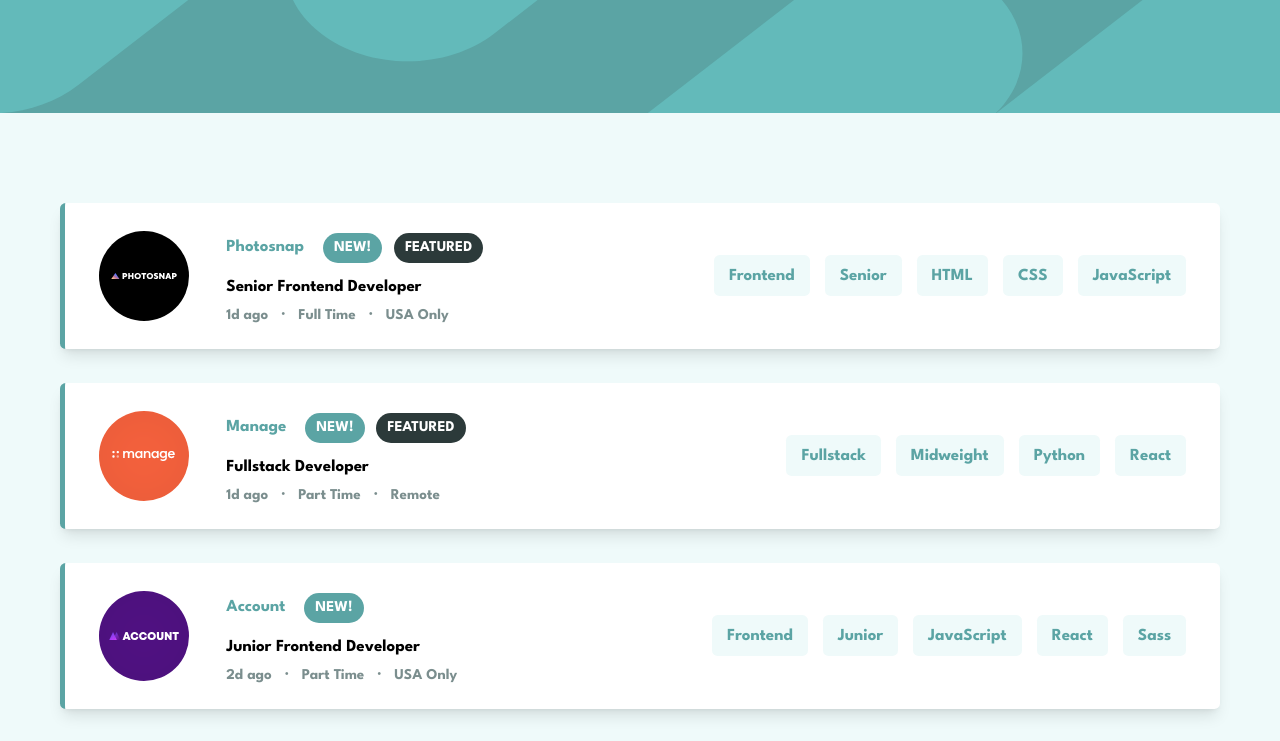
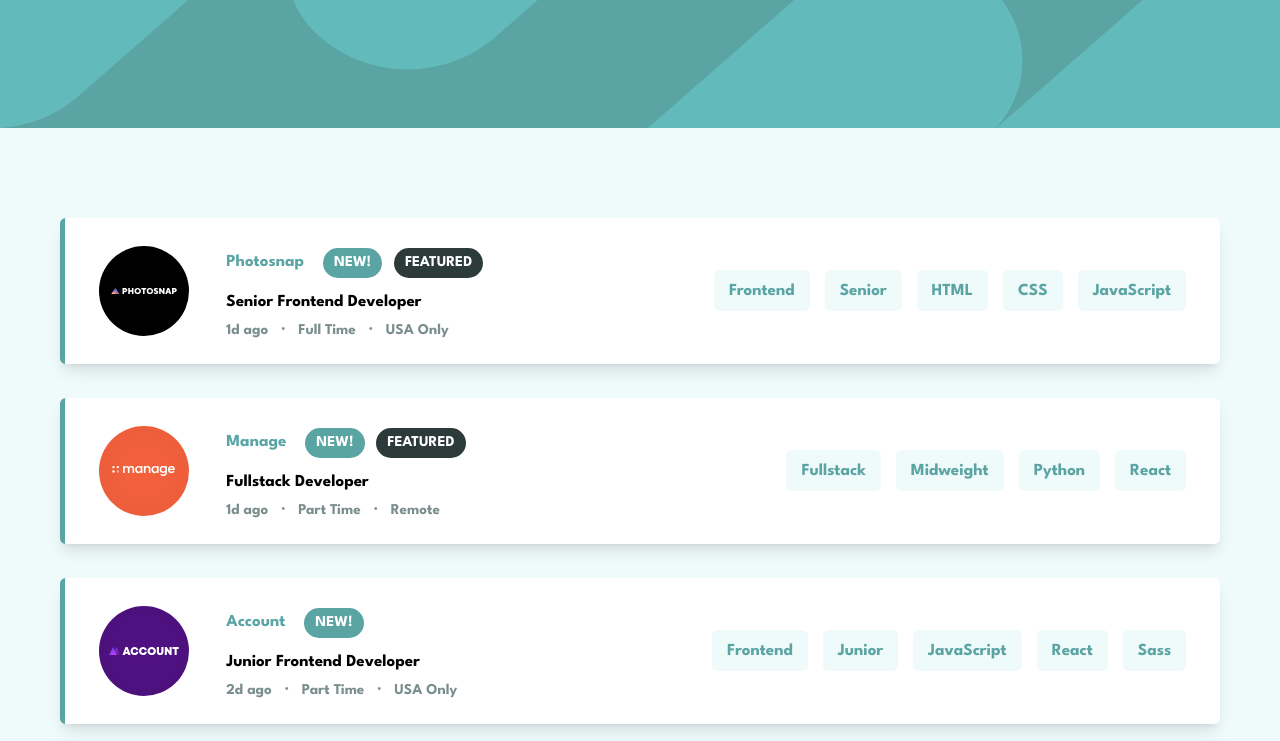
Before and after one commit to Nnadivictory25/static-job-listings, a website: page index.html in a window 1280 px wide. Shown: the top 741 px of the page. Drawn offline with nearby package versions, Linux system fonts and the light colour scheme.

Commit message:
fixed css transition animation and some js

```diff
--- a/app/scss/components/navbar.scss
+++ b/app/scss/components/navbar.scss
@@ -5,6 +5,6 @@
 
 nav {
     background-color: var(--dark-cyan);
-    height: 7.5rem;
+    height: 8.5rem;
     overflow: hidden;
 }
```
Also changed, not shown: dist/style.css, 1 other file.
